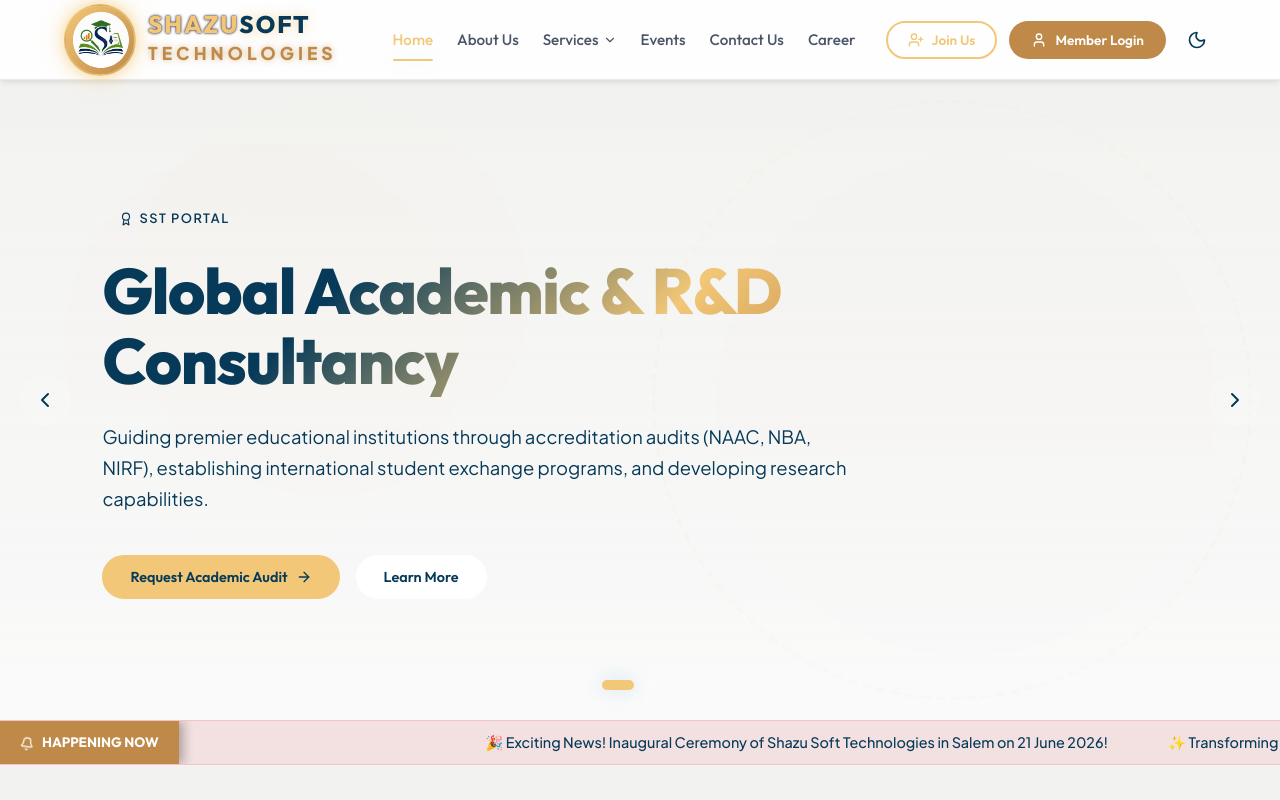
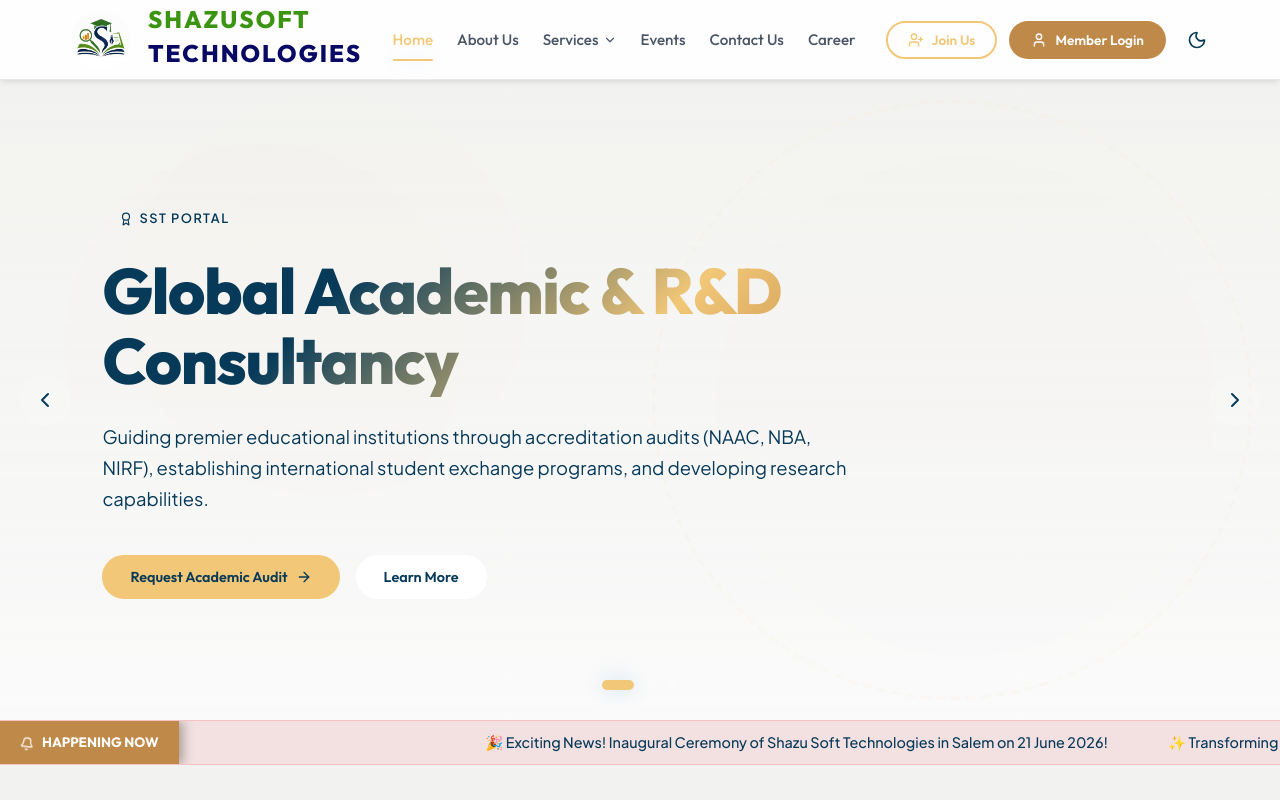
Before and after one commit to hkharikarthikeyan/SST, a React (Vite) app: page / in a window 1280 px wide. Shown: the top 800 px of the page. Built offline with nearby package versions, Linux system fonts and the light colour scheme.

Commit message:
logo update

```diff
--- a/src/components/Header.jsx
+++ b/src/components/Header.jsx
@@ -43,17 +43,8 @@ export default function Header({ activeTab, setActiveTab, theme, toggleTheme, se
     }}>
       {/* Logo Area */}
       <div className="flex-center" style={{ gap: '12px', cursor: 'pointer' }} onClick={() => handleTabClick('home')}>
-        <div style={{
-          width: '72px',
-          height: '72px',
-          borderRadius: '50%',
-          background: 'linear-gradient(135deg, #F2C777, #BF8A49)',
-          boxShadow: '0 0 14px rgba(242,199,119,0.7), 0 0 28px rgba(242,199,119,0.3)',
-          border: '2px solid rgba(242,199,119,0.5)',
-          flexShrink: 0,
-          overflow: 'hidden'
-        }}>
-          <img src="/sst.svg" alt="SST Logo" style={{ width: '100%', height: '100%', objectFit: 'cover' }} />
+        <div style={{ flexShrink: 0, overflow: 'hidden', width: '72px', height: '72px' }}>
+          <img src="/sst.svg" alt="SST Logo" style={{ width: '100%', height: '100%', objectFit: 'contain' }} />
         </div>
         <div style={{ display: 'flex', flexDirection: 'column', gap: '3px' }}>
           <div style={{ display: 'flex', alignItems: 'center', lineHeight: 1 }}>
@@ -62,25 +53,24 @@ export default function Header({ activeTab, setActiveTab, theme, toggleTheme, se
               fontWeight: 900,
               fontSize: '1.5rem',
               letterSpacing: '2px',
-              color: '#F2C777',
-              textShadow: '0 0 2px rgba(53, 47, 87, 0.9), 0 0 3px rgba(29, 28, 26, 0.6), 0 0 3px rgba(93, 63, 63, 0.3)',
-            }}>SHAZU</span>
+              color: '#3c9413',
+                }}>SHAZU</span>
             <span style={{
               fontFamily: 'var(--font-heading)',
               fontWeight: 900,
               fontSize: '1.5rem',
               letterSpacing: '2px',
-              color: 'var(--text-main)',
-              textShadow: '0 0 8px rgba(242,199,119,0.5), 0 0 16px rgba(242,199,119,0.2)',
+              color: '#3c9413',
             }}>SOFT</span>
           </div>
           <div style={{
-            fontSize: '1.1rem',
-            letterSpacing: '4px',
+            fontFamily: 'var(--font-heading)',
+            fontSize: '1.5rem',
+            fontWeight: 900,
+            letterSpacing: '2px',
             textTransform: 'uppercase',
             fontWeight: 900,
-            color: '#BF8A49',
-            textShadow: '0 0 6px rgba(191,138,73,0.6)',
+            color: '#070965',
           }}>Technologies</div>
         </div>
       </div>
```
Also changed, not shown: public/LOGO.jpeg (added).
